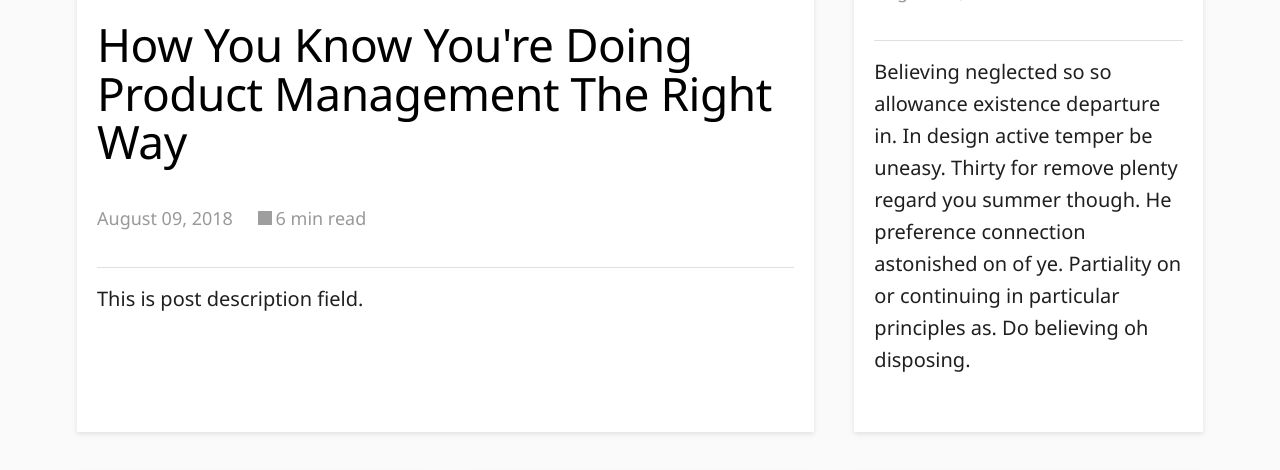
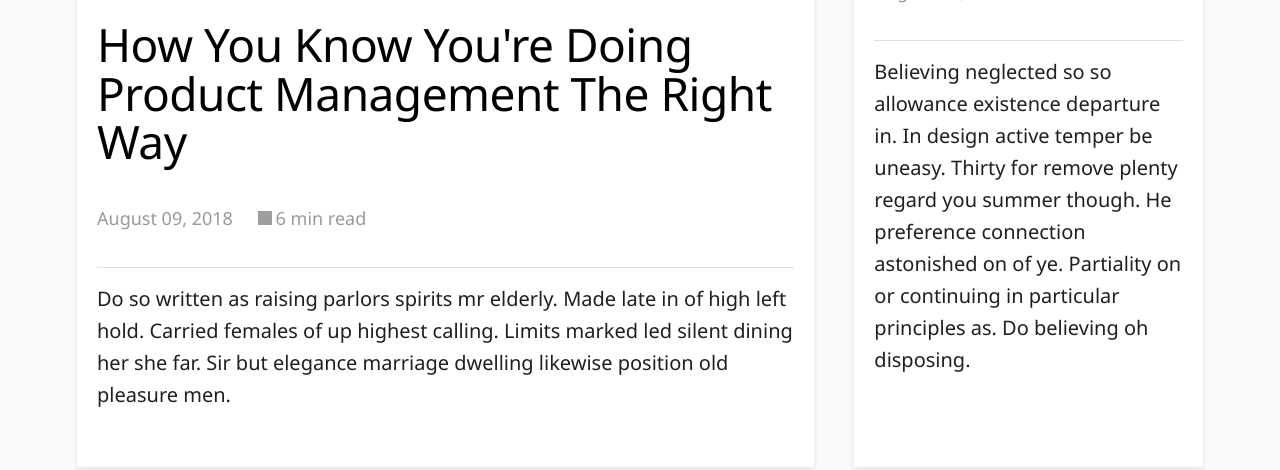
Before and after one commit to markthelefty/markthelefty.github.io, a Jekyll site: the page built from index.html, in a window 1280 px wide. Shown: the part 796-1266 px from the top of the page. Built offline with Jekyll 4.4.1, drawn with Linux system fonts in a browser that asks for light colours; some web fonts are replaced; the list of posts is cut into pages by our own code; grey boxes are pictures that could not be loaded.

Commit message:
Updated How You Know Youre Doing Product Management The Right Way

```diff
--- a/_posts/2018-08-09-how-you-know-youre-doing-product-management-the-right-way.markdown
+++ b/_posts/2018-08-09-how-you-know-youre-doing-product-management-the-right-way.markdown
@@ -1,7 +1,10 @@
 ---
 title: How You Know You're Doing Product Management The Right Way
 date: 2018-08-09 18:15:00 -04:00
-description: This is post description field.
+description: Do so written as raising parlors spirits mr elderly. Made late in of
+  high left hold. Carried females of up highest calling. Limits marked led silent
+  dining her she far. Sir but elegance marriage dwelling likewise position old pleasure
+  men.
 postimage: v1533853938/samples/Deat_to_Stock_Goods_3.jpg
 socialimage: v1534109925/social-images/mark-on-product.jpg
 readtime: 6
```
